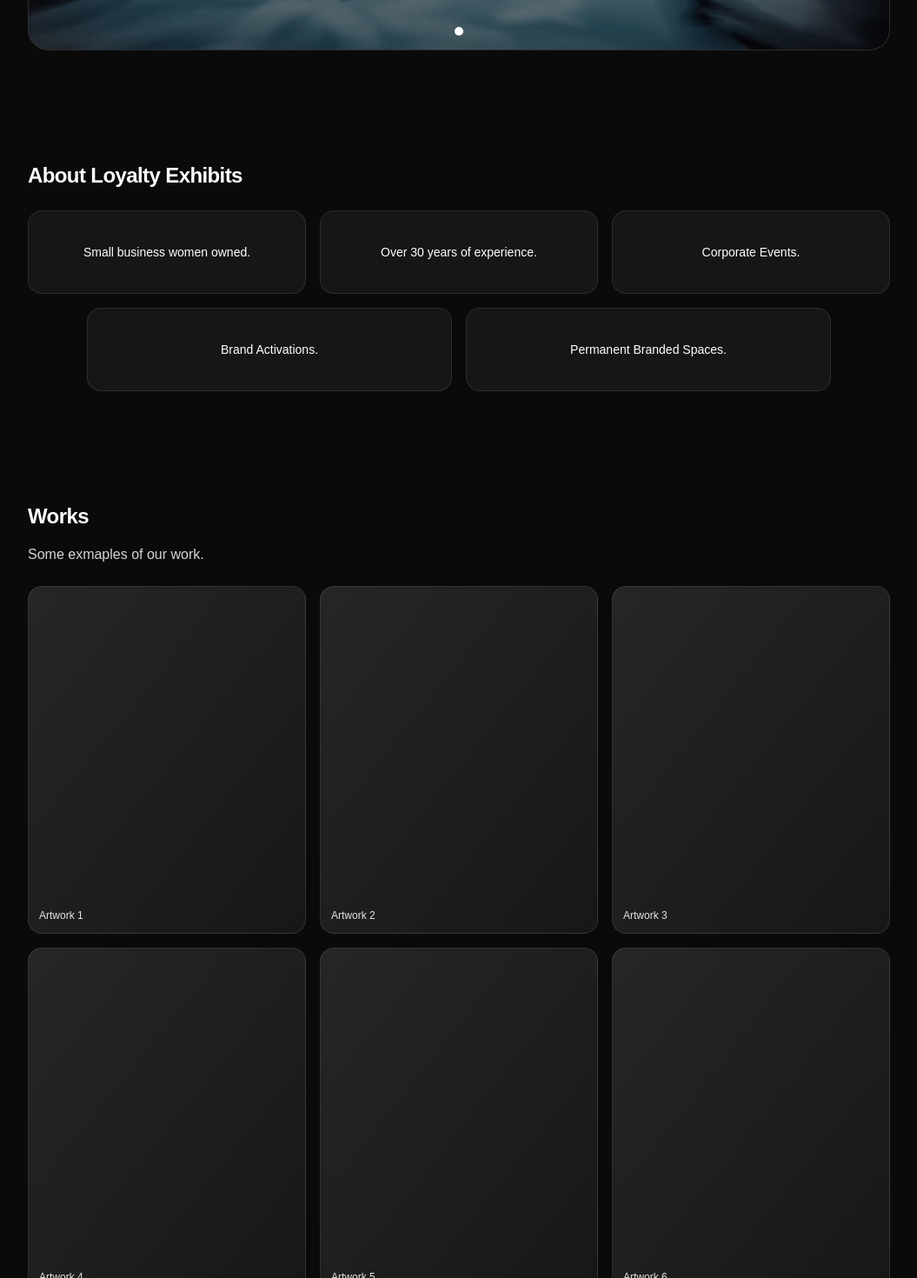
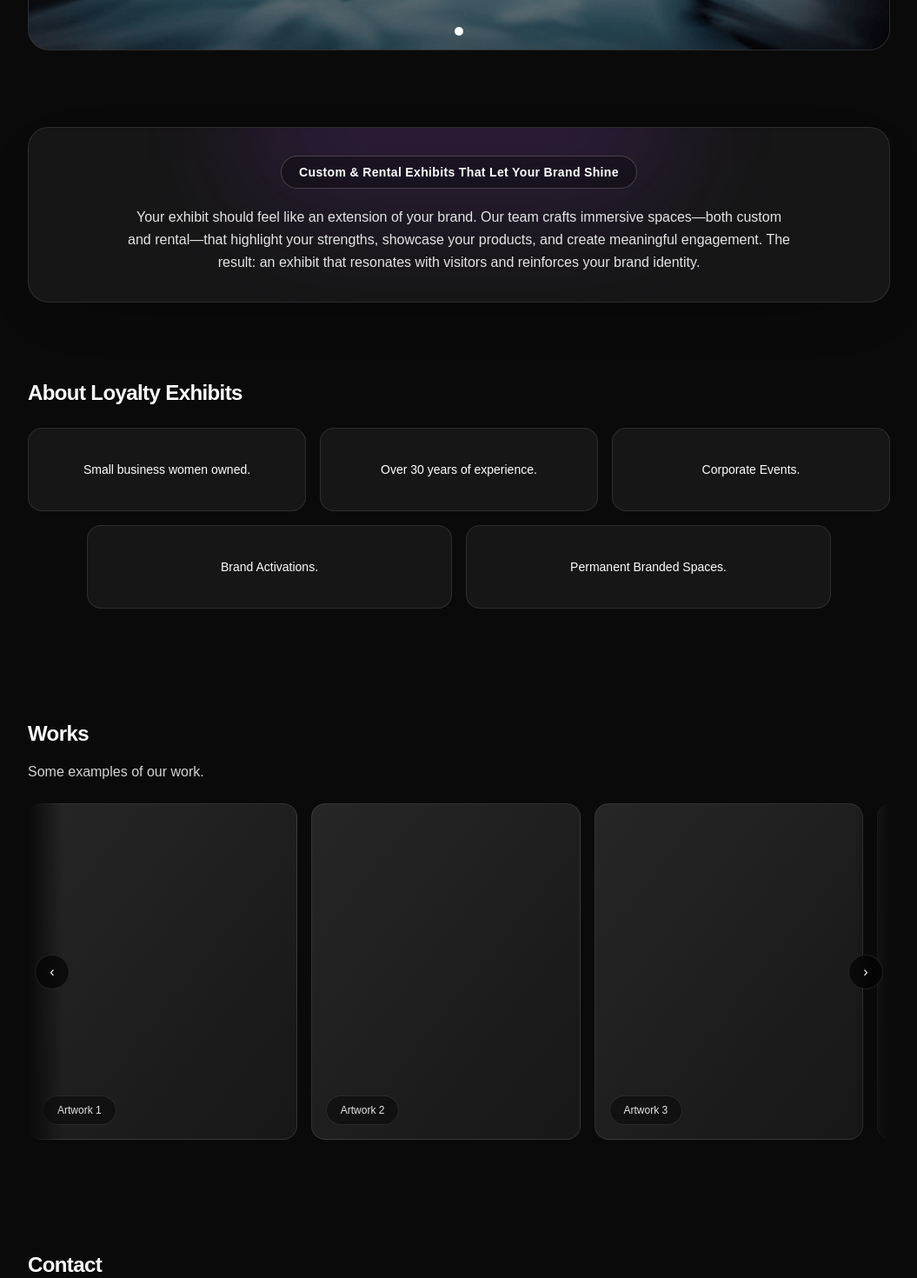
Before and after one commit to jbiser361/loyaltyExhibits, a Next.js app: page / in a window 1280 px wide. Shown: the part 580-2050 px from the top of the page at 87% size, without its empty margins (112-1167 px from the left). Built offline with nearby package versions, Linux system fonts and the light colour scheme.

Commit message:
changed works to a carrosell

```diff
--- a/src/app/page.tsx
+++ b/src/app/page.tsx
@@ -14,6 +14,10 @@
       {/* Main content */}
       <main className="mx-auto max-w-5xl px-4">
         <HeroSection />
+
+        {/* NEW: Screenshot content block (between hero + about) */}
+        <BrandShineCard />
+
         <AboutSection />
         <GallerySection />
         <ContactSection />
@@ -22,10 +26,8 @@
       {/* ---- FOOTER ---- */}
       <footer className="mt-16 border-t border-white/10 py-8 text-xs text-neutral-400">
         <div className="mx-auto flex max-w-5xl flex-col items-center gap-6 px-4">
-
           {/* ---- SOCIAL ICONS ---- */}
           <div className="flex items-center gap-6">
-
             {/* Instagram */}
             <a
               href="https://instagram.com"
@@ -94,28 +96,36 @@
                 fill="white"
                 className="opacity-80 hover:opacity-100 transition"
               >
-          <path d="M19.6 3.2H4.4A4.4 4.4 0 0 0 0 7.6v8.8a4.4 4.4 0 0 0 4.4 4.4h15.2a4.4 4.4 0 0 0 4.4-4.4V7.6a4.4 4.4 0 0 0-4.4-4.4zM9.75 15.57V8.43L15.5 12l-5.75 3.57z"/>
+                <path d="M19.6 3.2H4.4A4.4 4.4 0 0 0 0 7.6v8.8a4.4 4.4 0 0 0 4.4 4.4h15.2a4.4 4.4 0 0 0 4.4-4.4V7.6a4.4 4.4 0 0 0-4.4-4.4zM9.75 15.57V8.43L15.5 12l-5.75 3.57z" />
               </svg>
             </a>
           </div>
 
           {/* ---- LEGAL LINKS ---- */}
           <div className="flex flex-wrap items-center justify-center gap-4 text-neutral-400">
-      <a href="/terms" className="hover:text-neutral-200">Terms &amp; Conditions</a>
+            <a href="/terms" className="hover:text-neutral-200">
+              Terms &amp; Conditions
+            </a>
             <span className="h-3 w-px bg-white/20" />
-      <a href="/privacy" className="hover:text-neutral-200">Privacy Statement</a>
+            <a href="/privacy" className="hover:text-neutral-200">
+              Privacy Statement
+            </a>
           </div>
 
           {/* ---- COPYRIGHT ---- */}
           <div className="text-center">
-      Copyright © {new Date().getFullYear()} Loyalty Exhibits. All rights reserved.
+            Copyright © {new Date().getFullYear()} Loyalty Exhibits. All rights
+            reserved.
           </div>
         </div>
       </footer>
+
       <FloatingContactButton />
     </div>
   );
 }
+
+
 
 function HeroSection() {
   return (
@@ -173,8 +183,7 @@
         {slides.map((slide, i) => (
           <div
             key={i}
-            className={`absolute inset-0 transition-opacity duration-700 ${
-              i === index ? "opacity-100" : "opacity-0"
+            className={`absolute inset-0 transition-opacity duration-700 ${i === index ? "opacity-100" : "opacity-0"
               }`}
           >
             {/* Background image */}
@@ -277,8 +286,7 @@
             <button
               key={i}
               onClick={() => goTo(i)}
-              className={`h-2.5 w-2.5 rounded-full border border-white/60 transition ${
-                i === index ? "bg-white" : "bg-transparent"
+              className={`h-2.5 w-2.5 rounded-full border border-white/60 transition ${i === index ? "bg-white" : "bg-transparent"
                 }`}
             />
           ))}
@@ -355,31 +363,165 @@
 }
 
 function GallerySection() {
+  const items = [
+    { id: 1, title: "Artwork 1" },
+    { id: 2, title: "Artwork 2" },
+    { id: 3, title: "Artwork 3" },
+    { id: 4, title: "Artwork 4" },
+    { id: 5, title: "Artwork 5" },
+    { id: 6, title: "Artwork 6" },
+  ];
+
   return (
     <section id="works" className="scroll-mt-24 py-16">
+      <div className="flex items-end justify-between gap-4">
+        <div>
           <h2 className="text-2xl font-semibold tracking-tight">Works</h2>
           <p className="mt-4 max-w-2xl text-sm text-neutral-300 sm:text-base">
-        Some exmaples of our work.
+            Some examples of our work.
           </p>
+        </div>
+      </div>
 
-      <div className="mt-6 grid gap-4 sm:grid-cols-3">
-        {[1, 2, 3, 4, 5, 6].map((item) => (
+      <WorksCarousel items={items} />
+    </section>
+  );
+}
+
+// function GallerySection() {
+//   return (
+//     <section id="works" className="scroll-mt-24 py-16">
+//       <h2 className="text-2xl font-semibold tracking-tight">Works</h2>
+//       <p className="mt-4 max-w-2xl text-sm text-neutral-300 sm:text-base">
+//         Some exmaples of our work.
+//       </p>
+
+//       <div className="mt-6 grid gap-4 sm:grid-cols-3">
+//         {[1, 2, 3, 4, 5, 6].map((item) => (
+//           <div
+//             key={item}
+//             className="aspect-[4/5] overflow-hidden rounded-2xl border border-white/10 bg-gradient-to-br from-neutral-800 to-neutral-900"
+//           >
+//             <div className="flex h-full items-end p-3 text-xs text-neutral-200">
+//               Artwork {item}
+//             </div>
+//           </div>
+//         ))}
+//       </div>
+//       {/*
+//       <div className="mt-8 rounded-2xl border border-dashed border-white/20 p-4 text-xs text-neutral-400">
+//         3rd-party gallery embed goes here (iframe/script from your gallery
+//         provider).
+//       </div> */}
+//     </section>
+//   );
+// }
+
+function WorksCarousel({
+  items,
+}: {
+  items: { id: number; title: string }[];
+}) {
+  const trackRef = React.useRef<HTMLDivElement | null>(null);
+
+  const scrollByCards = (dir: "left" | "right") => {
+    const el = trackRef.current;
+    if (!el) return;
+
+    // scroll by ~1 screen of cards
+    const amount = Math.round(el.clientWidth * 0.9);
+    el.scrollBy({ left: dir === "left" ? -amount : amount, behavior: "smooth" });
+  };
+
+  return (
+    <div className="mt-6">
+      <div className="relative">
+        {/* LEFT */}
+        <button
+          type="button"
+          onClick={() => scrollByCards("left")}
+          className="
+            absolute left-2 top-1/2 -translate-y-1/2 z-20
+            h-10 w-10 rounded-full
+            bg-black/60 text-white
+            backdrop-blur
+            border border-white/10
+            hover:bg-black/80
+          "
+          aria-label="Scroll left"
+        >
+          ‹
+        </button>
+
+        {/* RIGHT */}
+        <button
+          type="button"
+          onClick={() => scrollByCards("right")}
+          className="
+            absolute right-2 top-1/2 -translate-y-1/2 z-20
+            h-10 w-10 rounded-full
+            bg-black/60 text-white
+            backdrop-blur
+            border border-white/10
+            hover:bg-black/80
+          "
+          aria-label="Scroll right"
+        >
+          ›
+        </button>
+
+        {/* TRACK */}
         <div
-            key={item}
-            className="aspect-[4/5] overflow-hidden rounded-2xl border border-white/10 bg-gradient-to-br from-neutral-800 to-neutral-900"
+          ref={trackRef}
+          className="
+            overflow-x-auto scroll-smooth
+            [scrollbar-width:none] [-ms-overflow-style:none]
+            [&::-webkit-scrollbar]:hidden
+            pr-6
+          "
         >
-            <div className="flex h-full items-end p-3 text-xs text-neutral-200">
-              Artwork {item}
+          <div className="flex gap-4">
+            {items.map((item) => (
+              <div
+                key={item.id}
+                className="
+                  shrink-0
+                  w-[78%] sm:w-[48%] md:w-[32%]
+                  aspect-[4/5]
+                  overflow-hidden rounded-2xl
+                  border border-white/10
+                  bg-gradient-to-br from-neutral-800 to-neutral-900
+                "
+              >
+                <div className="flex h-full items-end p-4">
+                  <div
+                    className="
+                      rounded-full
+                      border border-white/10
+                      bg-black/40
+                      px-4 py-2
+                      text-xs text-neutral-200
+                      backdrop-blur
+                    "
+                  >
+                    {item.title}
+                  </div>
                 </div>
               </div>
             ))}
           </div>
-{/*
-      <div className="mt-8 rounded-2xl border border-dashed border-white/20 p-4 text-xs text-neutral-400">
-        3rd-party gallery embed goes here (iframe/script from your gallery
-        provider).
-      </div> */}
-    </section>
+        </div>
+
+        {/* subtle edge fades */}
+        <div className="pointer-events-none absolute inset-y-0 left-0 w-10 bg-gradient-to-r from-neutral-950 to-transparent" />
+        <div className="pointer-events-none absolute inset-y-0 right-0 w-10 bg-gradient-to-l from-neutral-950 to-transparent" />
+      </div>
+
+      {/* little hint text for mobile */}
+      <div className="mt-3 text-xs text-neutral-400 sm:hidden">
+        Swipe to view more →
+      </div>
+    </div>
   );
 }
 
@@ -484,6 +626,60 @@
   );
 }
 
+function BrandShineCard() {
+  return (
+    <section className="py-6">
+      <div
+        className="
+          relative overflow-hidden
+          rounded-3xl
+          border border-white/10
+          bg-white/5
+          px-6 py-8 sm:px-10
+          text-center
+          shadow-[0_20px_80px_-50px_rgba(0,0,0,0.8)]
+        "
+      >
+        {/* subtle glow */}
+        <div
+          className="
+            pointer-events-none absolute -top-24 left-1/2 h-48 w-[520px]
+            -translate-x-1/2 rounded-full
+            bg-purple-500/20 blur-3xl
+            opacity-70
+          "
+        />
+
+        <div className="relative mx-auto max-w-3xl">
+          {/* headline styled like a “button/chip” */}
+          <div
+            className="
+              inline-flex items-center gap-2
+              rounded-full
+              border border-white/20
+              bg-black/30
+              px-5 py-2
+              text-xs sm:text-sm
+              font-semibold
+              tracking-wide
+              text-white
+            "
+          >
+            Custom &amp; Rental Exhibits That Let Your Brand Shine
+          </div>
+
+          <p className="mt-5 text-sm sm:text-base leading-relaxed text-neutral-200">
+            Your exhibit should feel like an extension of your brand. Our team crafts
+            immersive spaces—both custom and rental—that highlight your strengths,
+            showcase your products, and create meaningful engagement. The result: an
+            exhibit that resonates with visitors and reinforces your brand identity.
+          </p>
+        </div>
+      </div>
+    </section>
+  );
+}
+
 function FloatingContactButton() {
   const [hidden, setHidden] = React.useState(false);
 
```
Lines whose indentation alone changed are shown as unchanged.
